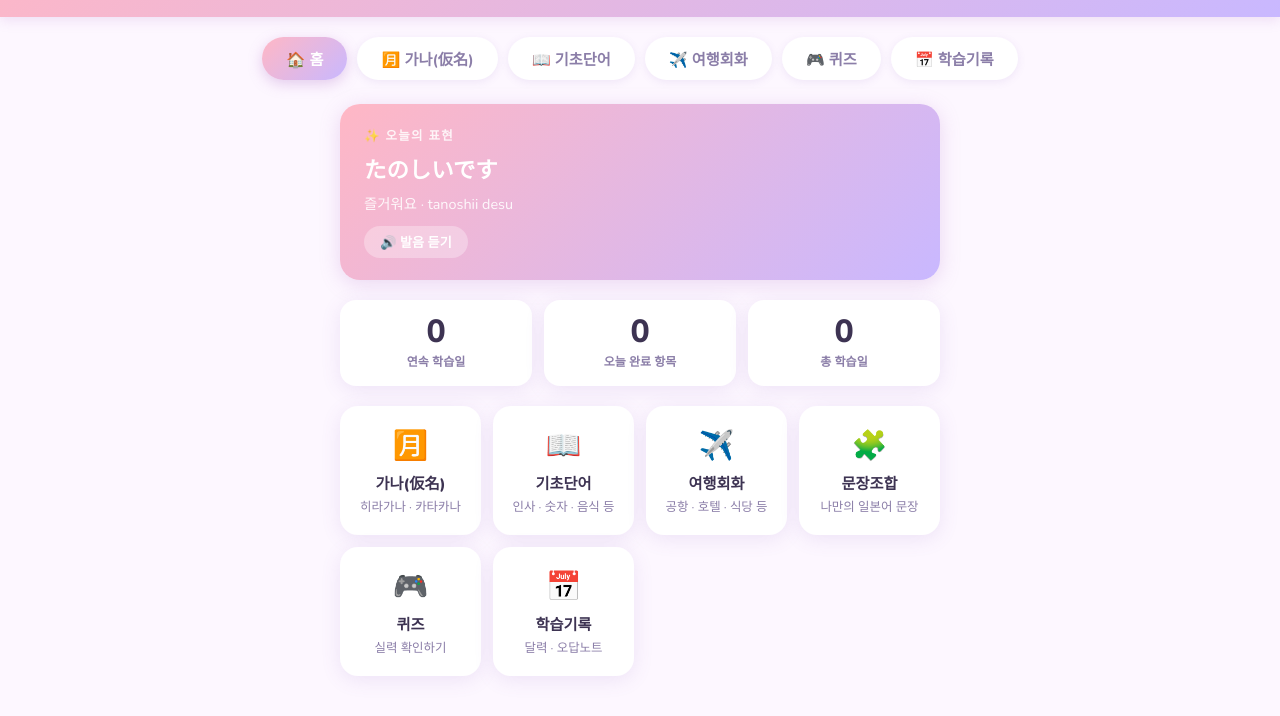
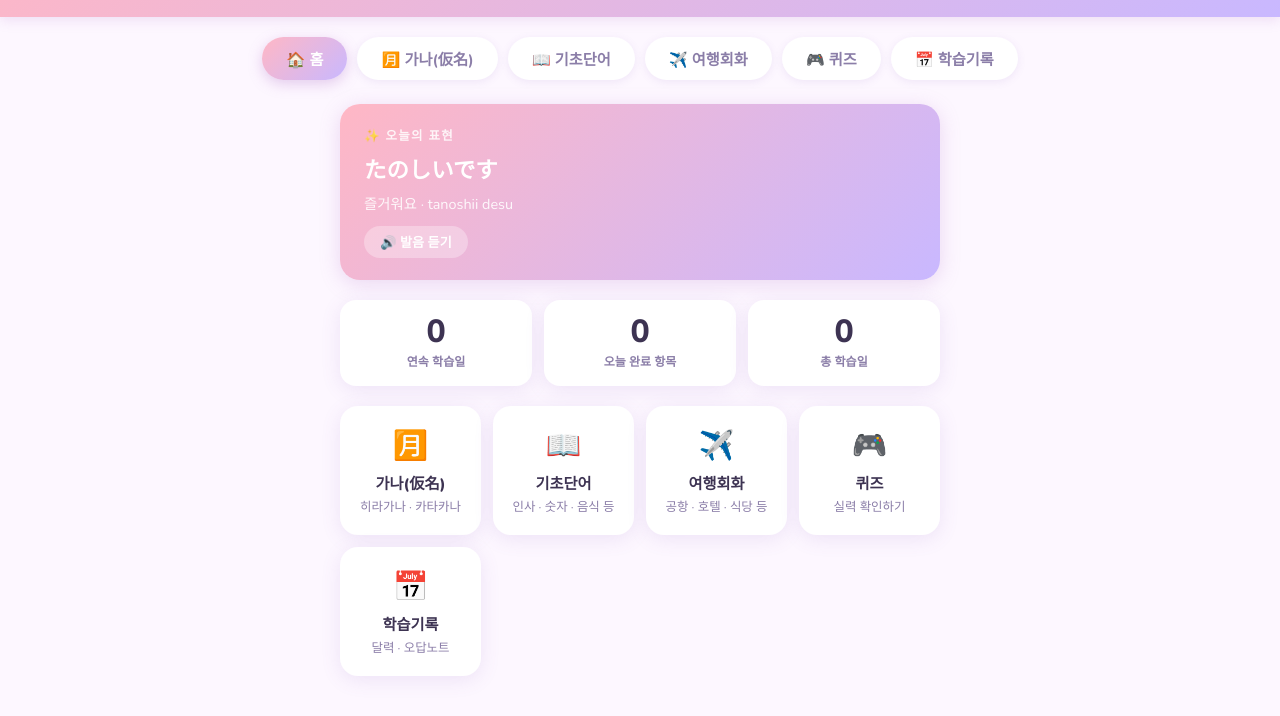
Before and after one commit to minhapark7/japanese-study, a plain HTML site: page index.html in a window 1280 px wide. Shown: the part 105-821 px from the top of the page. Drawn offline with nearby package versions, Linux system fonts and the light colour scheme.

Commit message:
홈화면 문장조합 메뉴 카드 제거

```diff
--- a/index.html
+++ b/index.html
@@ -2036,7 +2036,6 @@ function buildHome() {
     {name:'kana',   icon:'🈷️', label:'가나(仮名)', desc:'히라가나 · 카타카나'},
     {name:'vocab',  icon:'📖', label:'기초단어',   desc:'인사 · 숫자 · 음식 등'},
     {name:'travel', icon:'✈️', label:'여행회화',   desc:'공항 · 호텔 · 식당 등'},
-    {name:'build',  icon:'🧩', label:'문장조합',   desc:'나만의 일본어 문장'},
     {name:'quiz',   icon:'🎮', label:'퀴즈',       desc:'실력 확인하기'},
     {name:'record', icon:'📅', label:'학습기록',   desc:'달력 · 오답노트'},
   ];
```
